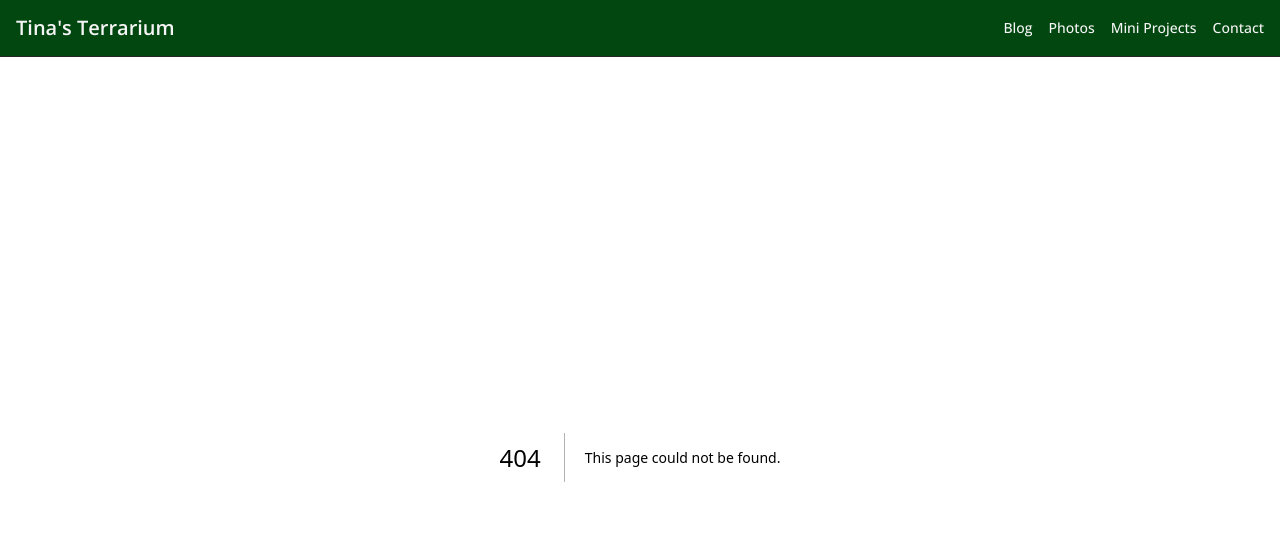
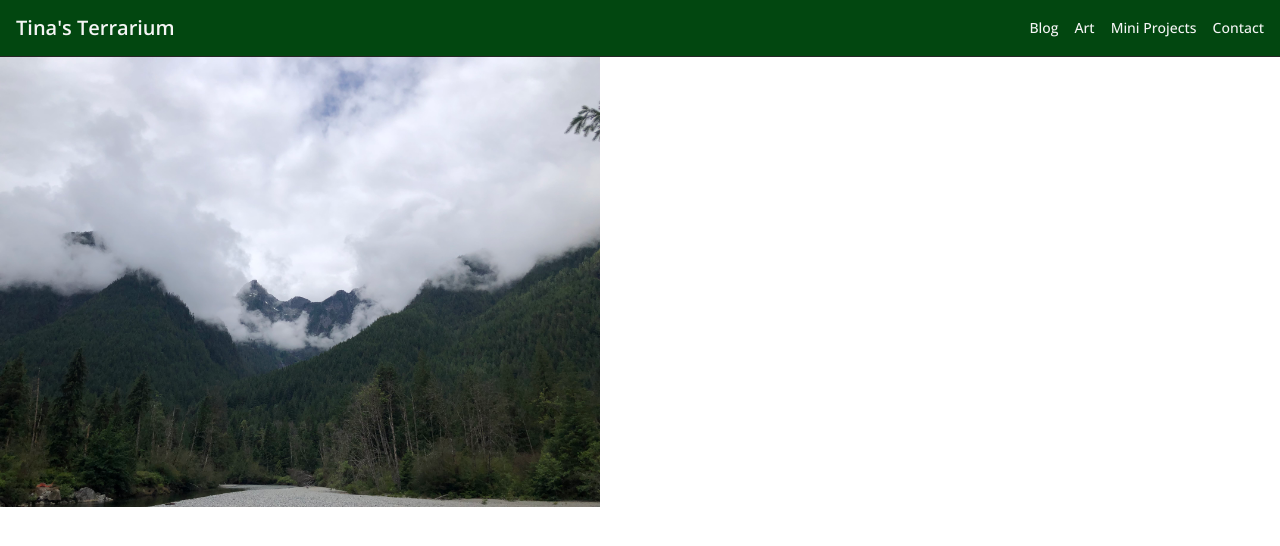
Before and after one commit to teena1313/tinas-terrarium, a Next.js app: page /art in a window 1280 px wide. Before the commit this address had no page. Shown: the top 546 px of the page. Built offline with nearby package versions, Linux system fonts and the light colour scheme.

Commit message:
fruitless attempts at adding a background image / color to the website

```diff
--- /dev/null
+++ b/app/art/page.js
@@ -0,0 +1,13 @@
+import Image from 'next/image';
+import mountains from '@/app/photos/mountain.jpg';
+
+export default function Page() {
+  return (
+    <Image
+      alt="Mountains"
+      width={600}
+      src={mountains}
+      placeholder="blur"
+    />
+  )
+}
--- a/app/components/Navbar.js
+++ b/app/components/Navbar.js
@@ -17,7 +17,7 @@ export default function Navbar() {
               <Link href="/blog">Blog</Link>
             </li>
             <li className="md:hover:underline">
-              <Link href="/photos">Photos</Link>
+              <Link href="/art">Art</Link>
             </li>
             <li className="md:hover:underline">
               <Link href="/miniProj">Mini Projects</Link>
--- a/app/layout.js
+++ b/app/layout.js
@@ -17,11 +17,10 @@ export const metadata = {
 };
 
 export default function RootLayout({ children }) {
+
   return (
     <html lang="en">
-      <body
-        className={`${opensans.className} antialiased`}
-      >
+      <body className={`${opensans.className} antialiased`}>
         <Navbar />
         {children}
       </body>
--- a/app/page.js
+++ b/app/page.js
@@ -1,15 +1,17 @@
 import Container from "./components/Container";
-import { Big_Shoulders_Inline_Display } from 'next/font/google'
+import Image from 'next/image';
+import pfp from '@/app/photos/profile.jpg';
 
-const display = Big_Shoulders_Inline_Display({ subsets: ["latin"]});
+// import { Big_Shoulders_Inline_Display } from 'next/font/google'
+// const display = Big_Shoulders_Inline_Display({ subsets: ["latin"]});
 
 export default function Home() {
   return (
     <>
       <Container>
-        <p className={display.className}>Hello</p>
-        <h1 className="m-[10vw] text-violet-600 text-xl">Welcome!</h1>
-        <h4 className="m-[10vw] text-violet-600 text-lg">Thanks for visiting my website!</h4>
+        <h1 className="m-[10vw] text-darkgreen-600 text-2xl">Welcome!</h1>
+        <h4 className="m-[10vw] text-darkgreen-600 text-lg">Thanks for visiting my website!</h4>
+        <Image src={pfp} alt="Photo of the author"/>
       </Container>
     </>
 
--- a/app/photos/page.js
+++ /dev/null
@@ -1,15 +0,0 @@
-import Image from "next/image";
-
-export default function Page() {
-    return (
-        <>
-            <Image
-                src="/mountain.jpg"
-                width={500}
-                height={500}
-                alt="Picture of a mountain"
-            />
-            <p>photos :D</p>
-        </>
-    )
-}
--- a/next.config.mjs
+++ b/next.config.mjs
@@ -1,7 +1,13 @@
 /** @type {import('next').NextConfig} */
 const nextConfig = {
     images: {
-        domains: ['cdn.sanity.io'],
+        remotePatterns: [
+            {
+              protocol: 'https',
+              hostname: 'cdn.sanity.io',
+              pathname: '**',
+            },
+          ],
     },
 };
 
```
Also changed, not shown: app/photos/profile.jpg (added), 1 other file (tests, documents, lock files or other folders).
